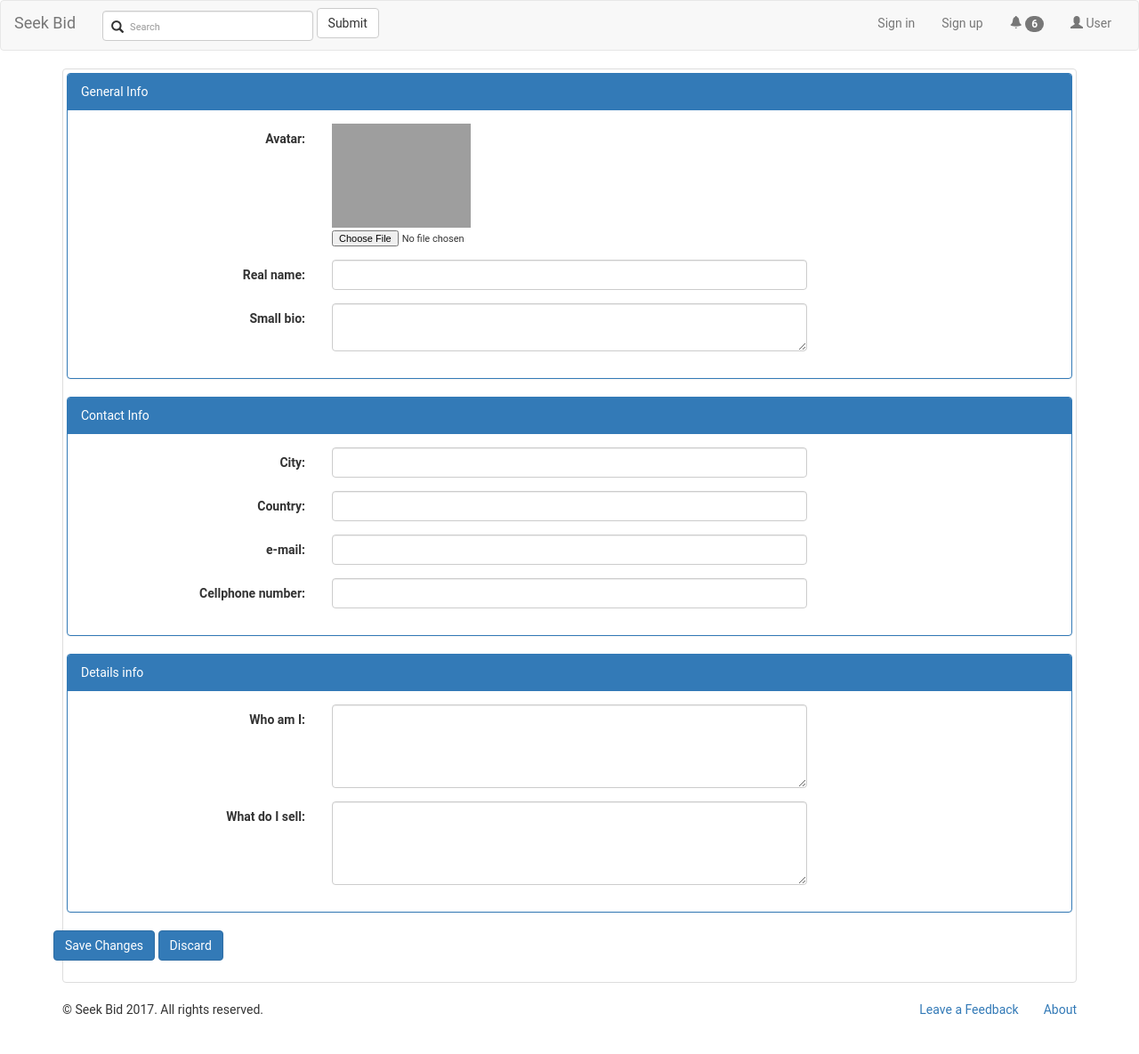
After one commit to renatoabreu11/LBAW, a PHP site: page /edit_profile.html in a window 1280 px wide. The commit adds this page. Shown: the whole page at 89% size. Run offline with PHP 8.4, Linux system fonts and the light colour scheme; some libraries are stand-ins or nearby versions; grey boxes are pictures that could not be loaded.

Commit message:
Edit profile page started with main functions.

```diff
--- /dev/null
+++ b/SeekBid/app/edit_profile.html
@@ -0,0 +1,346 @@
+<!DOCTYPE html>
+<html lang="en">
+<head>
+  <meta charset="utf-8">
+  <meta http-equiv="X-UA-Compatible" content="IE=edge">
+  <meta name="description" content="">
+  <meta name="viewport" content="width=device-width, initial-scale=1">
+  <title>Seek Bid</title>
+
+  <!-- Disable tap highlight on IE -->
+  <meta name="msapplication-tap-highlight" content="no">
+
+  <!-- Web Application Manifest -->
+  <link rel="manifest" href="manifest.json">
+
+  <!-- Add to homescreen for Chrome on Android -->
+  <meta name="mobile-web-app-capable" content="yes">
+  <meta name="application-name" content="Web Starter Kit">
+  <link rel="icon" sizes="192x192" href="images/touch/chrome-touch-icon-192x192.png">
+
+  <!-- Add to homescreen for Safari on iOS -->
+  <meta name="apple-mobile-web-app-capable" content="yes">
+  <meta name="apple-mobile-web-app-status-bar-style" content="black">
+  <meta name="apple-mobile-web-app-title" content="Web Starter Kit">
+  <link rel="apple-touch-icon" href="images/touch/apple-touch-icon.png">
+
+  <!-- Tile icon for Win8 (144x144 + tile color) -->
+  <meta name="msapplication-TileImage" content="images/touch/ms-touch-icon-144x144-precomposed.png">
+  <meta name="msapplication-TileColor" content="#2F3BA2">
+
+  <!-- Color the status bar on mobile devices -->
+  <meta name="theme-color" content="#2F3BA2">
+
+  <link rel="stylesheet" href="https://maxcdn.bootstrapcdn.com/bootstrap/3.3.7/css/bootstrap.min.css">
+  <link rel="stylesheet" href="styles/main.css">
+</head>
+
+<body>
+  <nav class="navbar navbar-default">
+    <div class="container-fluid">
+      <div class="navbar-header">
+        <button type="button" class="navbar-toggle collapsed" data-toggle="collapse" data-target="#navbar-collapse-1" aria-expanded="false">
+          <span class="sr-only">Toggle navigation</span>
+          <span class="icon-bar"></span>
+          <span class="icon-bar"></span>
+          <span class="icon-bar"></span>
+        </button>
+        <a class="navbar-brand" href="#">Seek Bid</a>
+      </div>
+
+      <div class="collapse navbar-collapse" id="navbar-collapse-1">
+        <form class="navbar-form navbar-left">
+          <div class="form-group inner-addon left-addon">
+            <i class="glyphicon glyphicon-search"></i>
+            <input type="text" class="form-control" placeholder="Search">
+          </div>
+          <button type="submit" class="btn btn-default">Submit</button>
+        </form>
+
+        <ul class="nav navbar-nav navbar-right">
+
+          <li><a href="#" data-toggle="modal" data-target="#loginModal">Sign in</a></li>
+
+          <div class="modal fade" id="loginModal" tabindex="-1" role="dialog">
+            <div class="modal-dialog modal-sm">
+              <div class="modal-content">
+                <div class="modal-header">
+                  <img src="favicon.ico" class="img-rounded" alt="Cinque Terre" width="64" height="64">
+                  <h4>Sign in to Seek Bid</h4>
+                </div>
+
+                <div class="modal-body">
+                  <form role="form">
+                    <div class="form-group">
+                      <label for="usrname">Username or email address</label>
+                      <input type="text" class="form-control" id="usrname">
+                    </div>
+                    <div class="form-group">
+                      <label for="psw">Password</label>
+                      <input type="text" class="form-control" id="psw">
+                    </div>
+                    <div class="checkbox">
+                      <label><input type="checkbox" value="" checked>Remember me</label>
+                    </div>
+                    <button type="submit" class="btn btn-default btn-success btn-block">Sign in</button>
+                  </form>
+                </div>
+
+                <div class="modal-footer">
+                  <button type="submit" class="btn btn-default btn-default pull-left" data-dismiss="modal">Cancel</button>
+                  <p>Not a member? <a href="#">Sign Up</a></p>
+                </div>
+              </div>
+            </div>
+          </div>
+
+          <li><a href="#">Sign up</a></li>
+
+          <li class="dropdown">
+            <a href="#" class="dropdown-toggle" data-toggle="dropdown" role="button">
+              <i class="glyphicon glyphicon-bell"></i>
+              <span class="badge notification-badge">6</span>
+            </a>
+            <ul class="dropdown-menu notifications" role="menu">
+              <div class="notification-heading text-center">
+                <h4 class="menu-title">Notifications</h4>
+              </div>
+              <li class="divider"></li>
+              <div class="notifications-wrapper">
+
+                <div class="media notification-item">
+                  <div class="media-left">
+                    <a href="#"><img src="https://www.thurrott.com/wp-content/uploads/2015/10/surface-book-hero.jpg" width="64"></a>
+                  </div>
+                  <div class="media-body">
+                    <p class="media-heading">
+                          <span class="notifications-item-title text-danger">
+                            <i class="glyphicon glyphicon-shopping-cart"></i> Auction won.
+                          </span>
+                      <a href="#">You won the auction.</a>
+                    </p>
+                    <p class="notification-item-date"><small>02/02/2016 14:45</small></p>
+                  </div>
+                  <div class="media-right">
+                    <button type="button" class="notification-item-remove btn btn-default btn-xs"><i class="glyphicon glyphicon-remove"></i></button>
+                  </div>
+                  <hr class="notification-next-divider">
+                </div>
+
+                <div class="media notification-item">
+                  <div class="media-left">
+                    <a href="#"><img src="https://www.thurrott.com/wp-content/uploads/2015/10/surface-book-hero.jpg" width="64"></a>
+                  </div>
+                  <div class="media-body">
+                    <p class="media-heading">
+                          <span class="notifications-item-title text-danger">
+                            <i class="glyphicon glyphicon glyphicon-arrow-up"></i> Bid surpassed.
+                          </span>
+                      <a href="#" class="notification-item-user">anthony67</a> <a href="#" class="notification-item-info">surpassed your <mark>25.99€</mark> bid with a <mark>26.54€</mark> bid.</a>
+                    </p>
+                    <p class="notification-item-date"><small>02/02/2016 14:45</small></p>
+                  </div>
+                  <div class="media-right">
+                    <button type="button" class="notification-item-remove btn btn-default btn-xs"><i class="glyphicon glyphicon-remove"></i></button>
+                  </div>
+                  <hr class="notification-next-divider">
+                </div>
+
+                <div class="media notification-item">
+                  <div class="media-left">
+                    <a href="#"><img src="https://www.thurrott.com/wp-content/uploads/2015/10/surface-book-hero.jpg" width="64"></a>
+                  </div>
+                  <div class="media-body">
+                    <p class="media-heading">
+                          <span class="notifications-item-title text-danger">
+                            <i class="glyphicon glyphicon glyphicon-remove-sign"></i> Auction removed.
+                          </span>
+                      <a href="#">An administrator deleted your "Computer HP" auction due to website violations.</a>
+                    </p>
+                    <p class="notification-item-date"><small>02/02/2016 14:45</small></p>
+                  </div>
+                  <div class="media-right">
+                    <button type="button" class="notification-item-remove btn btn-default btn-xs"><i class="glyphicon glyphicon-remove"></i></button>
+                  </div>
+                  <hr class="notification-next-divider">
+                </div>
+
+                <div class="media notification-item">
+                  <div class="media-left">
+                    <a href="#"><img src="https://www.thurrott.com/wp-content/uploads/2015/10/surface-book-hero.jpg" width="64"></a>
+                  </div>
+                  <div class="media-body">
+                    <p class="media-heading">
+                          <span class="notifications-item-title text-danger">
+                            <i class="glyphicon glyphicon-question-sign"></i> Question.
+                          </span>
+                      <a href="#" class="notification-item-user">anthony67</a> <a href="#">posted a question on your auction.</a>
+                    </p>
+                    <p class="notification-item-date"><small>02/02/2016 14:45</small></p>
+                  </div>
+                  <div class="media-right">
+                    <button type="button" class="notification-item-remove btn btn-default btn-xs"><i class="glyphicon glyphicon-remove"></i></button>
+                  </div>
+                  <hr class="notification-next-divider">
+                </div>
+
+                <div class="media notification-item">
+                  <div class="media-left">
+                    <a href="#"><img src="https://www.thurrott.com/wp-content/uploads/2015/10/surface-book-hero.jpg" width="64"></a>
+                  </div>
+                  <div class="media-body">
+                    <p class="media-heading">
+                          <span class="notifications-item-title text-danger">
+                            <i class="glyphicon glyphicon-question-sign"></i> Question reply
+                          </span>
+                      <a href="#" class="notification-item-user">anthony67</a> <a href="#">replied to a question on your auction.</a>
+                    </p>
+                    <p class="notification-item-date"><small>02/02/2016 14:45</small></p>
+                  </div>
+                  <div class="media-right">
+                    <button type="button" class="notification-item-remove btn btn-default btn-xs"><i class="glyphicon glyphicon-remove"></i></button>
+                  </div>
+                  <hr class="notification-next-divider">
+                </div>
+
+                <div class="media notification-item">
+                  <div class="media-left">
+                    <a href="#"><img src="https://www.thurrott.com/wp-content/uploads/2015/10/surface-book-hero.jpg" width="64"></a>
+                  </div>
+                  <div class="media-body">
+                    <p class="media-heading">
+                          <span class="notifications-item-title text-danger">
+                            <i class="glyphicon glyphicon glyphicon-check"></i> Review
+                          </span>
+                      <a href="#" class="notification-item-user">anthony67</a> <a href="#">just posted a review about one of your auctions.</a>
+                    </p>
+                    <p class="notification-item-date"><small>02/02/2016 14:45</small></p>
+                  </div>
+                  <div class="media-right">
+                    <button type="button" class="notification-item-remove btn btn-default btn-xs"><i class="glyphicon glyphicon-remove"></i></button>
+                  </div>
+                  <hr class="notification-next-divider">
+                </div>
+              </div>
+
+              <li class="divider"></li>
+              <div class="notification-footer">
+                <a href="#">View all notifications</a>
+                <a href="#" class="pull-right">Mark all as read</a>
+              </div>
+            </ul>
+          </li>
+
+          <li class="dropdown">
+            <a href="#" class="dropdown-toggle" data-toggle="dropdown" role="button"><span class="glyphicon glyphicon-user"></span> User </a>
+            <ul class="dropdown-menu">
+              <li><a href="#">Profile</a></li>
+              <li><a href="#">My Auctions</a></li>
+              <li><a href="#">Watch List</a></li>
+              <li class="divider"></li>
+              <li><a href="#">Edit Profile</a></li>
+              <li><a href="#">Sign out</a></li>
+            </ul>
+          </li>
+        </ul>
+      </div>
+    </div>
+  </nav>
+
+  <div class="container">
+    <div class="thumbnail">
+      <form class="form-horizontal" method="post" action="#" enctype="multipart/form-data">
+        <div class="panel panel-primary">
+          <div class="panel-heading">General Info</div>
+          <div class="panel-body">
+            <div class="form-group">
+              <label class="col-md-3 control-label">Avatar: </label>
+              <div class="col-md-6">
+                <img src="http://vignette3.wikia.nocookie.net/deadliestfiction/images/3/3c/Raiden_MGRR.jpg/revision/latest?cb=20121230200223" alt="Profile image" width="156">
+                <input type="file">
+              </div>
+            </div>
+            <div class="form-group">
+              <label class="col-md-3 control-label">Real name: </label>
+              <div class="col-md-6">
+                <input type="text" class="form-control" id="real-name">
+              </div>
+            </div>
+            <div class="form-group">
+              <label class="col-md-3 control-label">Small bio: </label>
+              <div class="col-md-6">
+                <textarea class="form-control" rows="2" id="small-bio"></textarea>
+              </div>
+            </div>
+          </div>
+        </div>
+
+        <div class="panel panel-primary">
+          <div class="panel-heading">Contact Info</div>
+          <div class="panel-body">
+            <div class="form-group">
+              <label class="col-md-3 control-label">City: </label>
+              <div class="col-md-6">
+                <input type="text" class="form-control" id="city">
+              </div>
+            </div>
+            <div class="form-group">
+              <label class="col-md-3 control-label">Country: </label>
+              <div class="col-md-6">
+                <input type="text" class="form-control" id="country">
+              </div>
+            </div>
+            <div class="form-group">
+              <label class="col-md-3 control-label">e-mail: </label>
+              <div class="col-md-6">
+                <input type="text" class="form-control" id="e-mail">
+              </div>
+            </div>
+            <div class="form-group">
+              <label class="col-md-3 control-label">Cellphone number: </label>
+              <div class="col-md-6">
+                <input type="text" class="form-control" id="cellphone-number">
+              </div>
+            </div>
+          </div>
+        </div>
+
+        <div class="panel panel-primary">
+          <div class="panel-heading">Details info</div>
+          <div class="panel-body">
+            <div class="form-group">
+              <label class="col-md-3 control-label">Who am I: </label>
+              <div class="col-md-6">
+                <textarea class="form-control" rows="4" id="who-am-I"></textarea>
+              </div>
+            </div>
+            <div class="form-group">
+              <label class="col-md-3 control-label">What do I sell: </label>
+              <div class="col-md-6">
+                <textarea class="form-control" rows="4" id="what-sell"></textarea>
+              </div>
+            </div>
+          </div>
+        </div>
+
+        <div class="form-group">
+          <button type="submit" class="btn btn-primary">Save Changes</button>
+          <button type="button" class="btn btn-primary">Discard</button>
+        </div>
+      </form>
+    </div>
+  </div>
+
+  <div id="footer">
+    <div class="container">
+      <p class="pull-left"> © Seek Bid 2017. All rights reserved. </p>
+      <a class="pull-right">About</a>
+      <a class="pull-right">Leave a Feedback</a>
+    </div>
+  </div>
+
+  <script src="https://ajax.googleapis.com/ajax/libs/jquery/3.1.1/jquery.min.js"></script>
+  <script src="https://maxcdn.bootstrapcdn.com/bootstrap/3.3.7/js/bootstrap.min.js"></script>
+  <script type="text/javascript" src="scripts/main.js"></script>
+</body>
+</html>
--- a/SeekBid/app/index.html
+++ b/SeekBid/app/index.html
@@ -237,6 +237,8 @@
                 <li><a href="#">Profile</a></li>
                 <li><a href="#">My Auctions</a></li>
                 <li><a href="#">Watch List</a></li>
+                <li class="divider"></li>
+                <li><a href="#">Edit Profile</a></li>
                 <li><a href="#">Sign out</a></li>
               </ul>
             </li>
--- a/SeekBid/app/notifications.html
+++ b/SeekBid/app/notifications.html
@@ -274,6 +274,9 @@
       </div>
 
       <div class="media notification-item">
+        <div class="media-left">
+          <a href="#"><img src="https://www.thurrott.com/wp-content/uploads/2015/10/surface-book-hero.jpg" class="media-object" width="60"></a>
+        </div>
         <div class="media-body">
           <p class="media-heading">
             <span class="notifications-item-title text-danger">
--- a/SeekBid/app/profile.html
+++ b/SeekBid/app/profile.html
@@ -276,8 +276,8 @@
           <p><span class="glyphicon glyphicon-envelope"></span><a href="mailto:raiden@gmail.com"> raiden@gmail.com</a></p>
           <p><span class="glyphicon glyphicon-phone"></span> +351 911 111 111</p>
         </div>
+        <hr>
         <div class="user-rating">
-          <hr>
           <div class="user-rating-stars text-center">
             <span class="glyphicon glyphicon-star"></span>
             <span class="glyphicon glyphicon-star"></span>
--- a/SeekBid/app/styles/main.css
+++ b/SeekBid/app/styles/main.css
@@ -502,6 +502,11 @@ ul {
   padding-right: 8px;
 }
 
+.user-rating .user-rating-stars {
+  display: block;
+  text-align: center;
+}
+
 .user-rating .user-rating-numeric {
   padding-top: 8px;
 }
```
